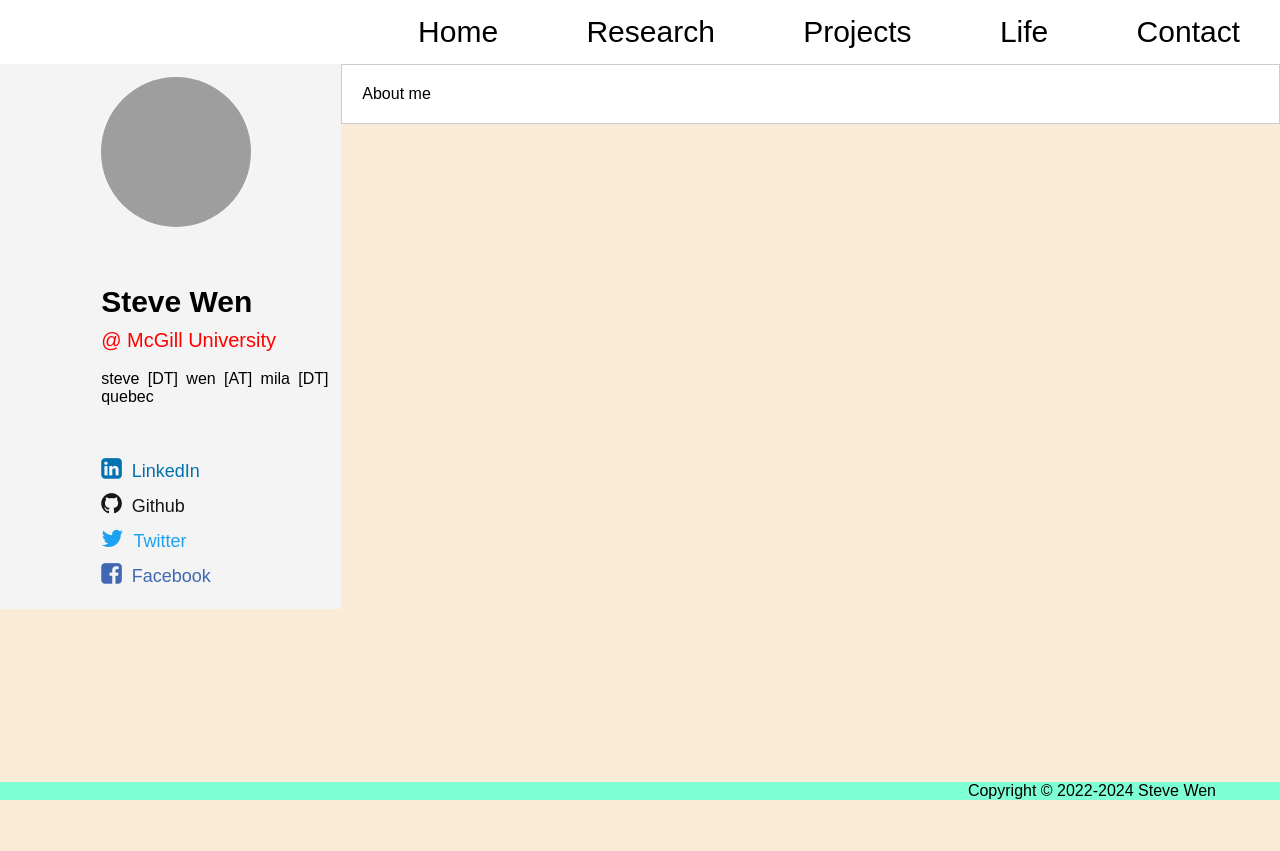
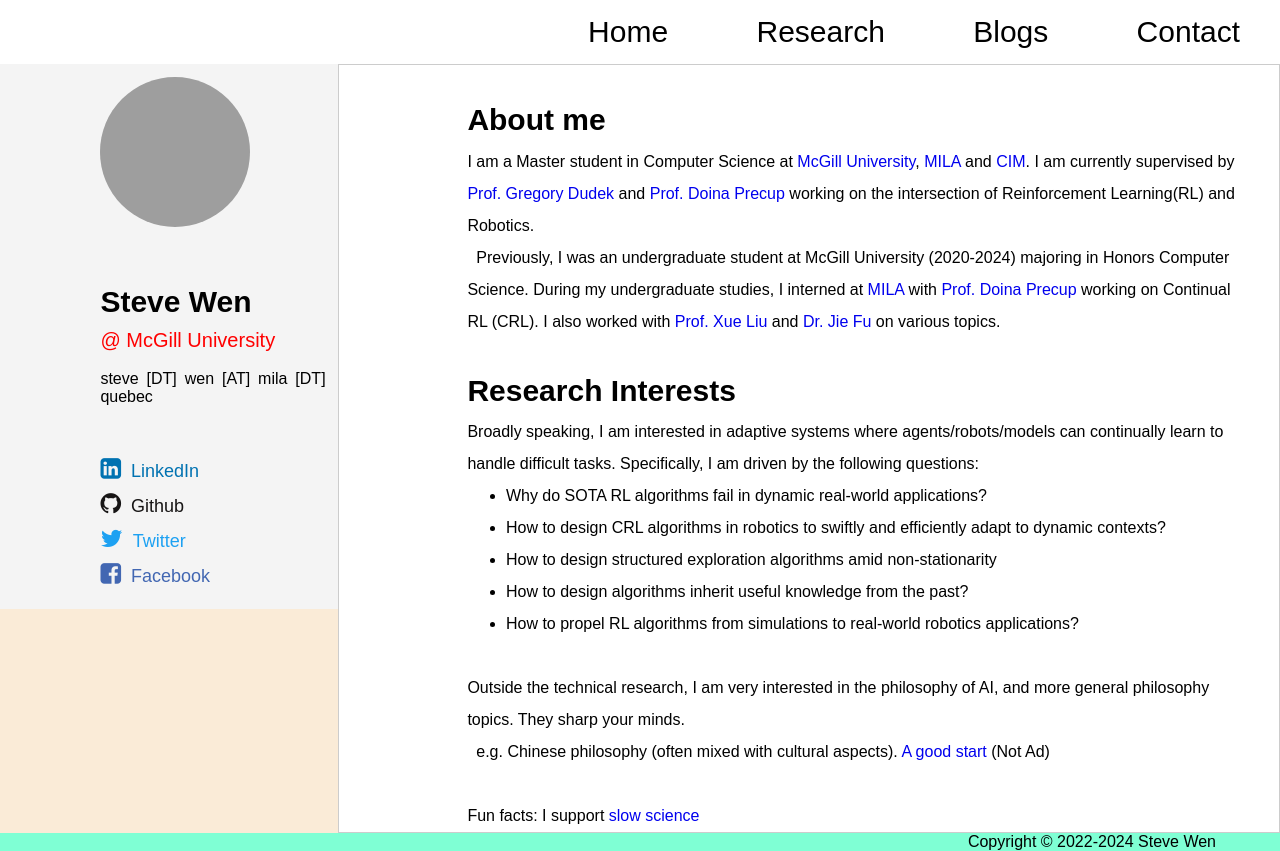
Before and after one commit to stevvwen/sediweb, a Flask app: page / in a window 1280 px wide. Before the commit the page ends 800 px from the top, so only its background shows below. Run offline with Flask 3, Linux system fonts and the light colour scheme; some web fonts are replaced; grey boxes are pictures that could not be loaded.

Commit message:
Finished the home page text

```diff
--- a/static/css/index.css
+++ b/static/css/index.css
@@ -72,11 +72,25 @@
   font-size: 18px;
 }
 
-
 /* About me section */
-.about-me {
+.personal-content {
   width: calc(100% - 220px); /* Calculate width to fill remaining space */
-  padding: 20px;
+  padding-left: 10%;
+  padding-top: 3%;
   background-color: #fff;
   border: 1px solid #ccc;
 }
+
+.personal-content h1{
+  font-size: 30px; /* Increase the font size of the heading */
+}
+
+.personal-content .research-interest{
+  margin-top:1%;
+  margin-right:5%;
+  line-height:2;
+}
+
+.personal-content ul{
+  padding-left: 5%;
+}
--- a/templates/base.html
+++ b/templates/base.html
@@ -17,8 +17,7 @@
       <ul>
         <li> <a href="/">Home</a> </li>
         <li> <a href="/research">Research</a> </li>
-        <li> <a href="/projects">Projects</a> </li>
-        <li> <a href="/life">Life</a> </li>
+        <li> <a href="/projects">Blogs</a> </li>
         <li> <a href="/contact">Contact</a> </li>
       </ul>
 
--- a/templates/index.html
+++ b/templates/index.html
@@ -40,8 +40,55 @@
               </ul>
             </div>
 
-            <div class="about-me">
-                    About me
+            <div class="personal-content">
+                <h1>About me</h1>
+
+                <p style="margin-top:1%; margin-right:5%; line-height:2;"> I am a Master student in Computer Science at
+                    <a href="https://www.mcgill.ca/" style="text-decoration: none" > McGill University</a>,
+                    <a href="https://mila.quebec/en/" style="text-decoration: none" > MILA</a>
+                    and <a href="https://www.mcgill.ca/cim/" style="text-decoration: none" > CIM</a>. I am currently supervised by
+                    <a href="https://www.cim.mcgill.ca/~dudek/" style="text-decoration: none" > Prof. Gregory Dudek</a> and
+                    <a href="https://rl.cs.mcgill.ca/people/doina-precup/" style="text-decoration: none" > Prof. Doina Precup</a>
+                    working on the intersection of Reinforcement Learning(RL) and Robotics. <br>
+
+                    &nbsp;&nbsp;Previously, I was an undergraduate student at McGill University (2020-2024) majoring in Honors Computer Science. During my undergraduate studies,
+                    I interned at <a href="https://mila.quebec/en/" style="text-decoration: none" > MILA</a> with
+                    <a href="https://rl.cs.mcgill.ca/people/doina-precup/" style="text-decoration: none" > Prof. Doina Precup</a> working on Continual RL (CRL).
+                    I also worked with <a href="https://cs.mcgill.ca/~xueliu/site/intro.html" style="text-decoration: none" >Prof. Xue Liu</a> and
+                    <a href="https://bigaidream.github.io/" style="text-decoration: none" >Dr. Jie Fu</a> on various topics.
+                </p>
+                <br>
+                <br>
+
+                <h1>Research Interests</h1>
+
+                <div class="research-interest" >
+                    Broadly speaking, I am interested in adaptive systems where agents/robots/models can continually learn to handle difficult tasks.
+                    Specifically, I am driven by the following questions:
+
+                    <ul >
+                        <li>Why do SOTA RL algorithms fail in dynamic real-world applications?</li>
+                        <li>How to design CRL algorithms in robotics to swiftly and efficiently adapt to dynamic contexts?</li>
+                        <li>How to design structured exploration algorithms amid non-stationarity </li>
+                        <li>How to design algorithms inherit useful knowledge from the past?</li>
+                        <li>How to propel RL algorithms from simulations to real-world robotics applications?</li>
+                    </ul>
+
+                    <br>
+
+                    Outside the technical research, I am very interested in the philosophy of AI, and more general philosophy topics. They sharp your minds.<br>
+                    &nbsp;&nbsp;e.g. Chinese philosophy (often mixed with cultural aspects).
+                    <a href="https://m.ximalaya.com/album/14783240" style="text-decoration: none" >A good start</a> (Not Ad)<br>
+
+                    <br>
+                    Fun facts: I support <a href="http://slow-science.org/" style="text-decoration: none" >slow science</a>
+
+                </div>
+
+
+
+
+
             </div>
         </section>
 
```
